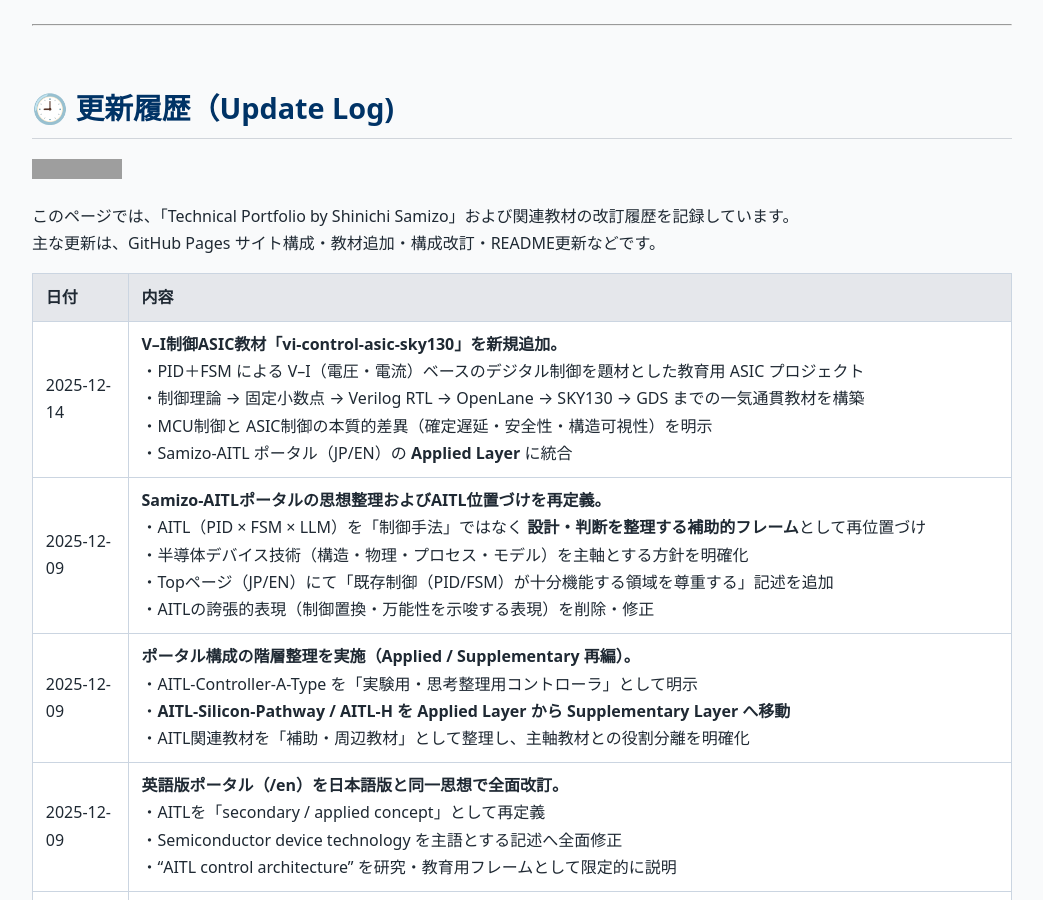
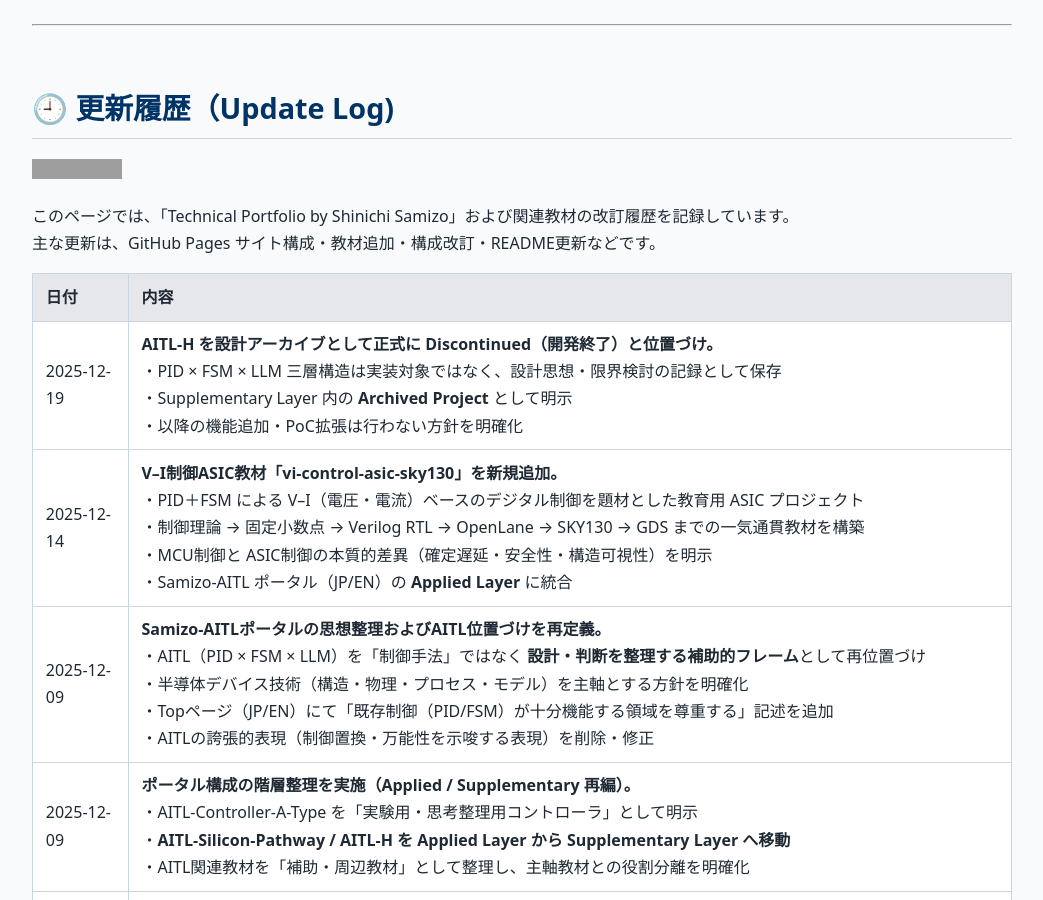
Before and after one commit to Samizo-AITL/Samizo-AITL.github.io, a Jekyll site: the page built from about/update/index.md, in a window 1280 px wide and 900 px high. Shown: the whole window, without its empty margins (118-1161 px from the left). Built offline with Jekyll 4.4.1, drawn with Linux system fonts in a browser that asks for light colours; grey boxes are pictures that could not be loaded.

Commit message:
Update index.md

```diff
--- a/about/update/index.md
+++ b/about/update/index.md
@@ -14,6 +14,7 @@
 
 | 日付       | 内容 |
 |------------|------|
+| 2025-12-19 | **AITL-H を設計アーカイブとして正式に Discontinued（開発終了）と位置づけ。**<br>・PID × FSM × LLM 三層構造は実装対象ではなく、設計思想・限界検討の記録として保存<br>・Supplementary Layer 内の **Archived Project** として明示<br>・以降の機能追加・PoC拡張は行わない方針を明確化 |
 | 2025-12-14 | **V–I制御ASIC教材「vi-control-asic-sky130」を新規追加。**<br>・PID＋FSM による V–I（電圧・電流）ベースのデジタル制御を題材とした教育用 ASIC プロジェクト<br>・制御理論 → 固定小数点 → Verilog RTL → OpenLane → SKY130 → GDS までの一気通貫教材を構築<br>・MCU制御と ASIC制御の本質的差異（確定遅延・安全性・構造可視性）を明示<br>・Samizo-AITL ポータル（JP/EN）の **Applied Layer** に統合 |
 | 2025-12-09 | **Samizo-AITLポータルの思想整理およびAITL位置づけを再定義。**<br>・AITL（PID × FSM × LLM）を「制御手法」ではなく **設計・判断を整理する補助的フレーム**として再位置づけ<br>・半導体デバイス技術（構造・物理・プロセス・モデル）を主軸とする方針を明確化<br>・Topページ（JP/EN）にて「既存制御（PID/FSM）が十分機能する領域を尊重する」記述を追加<br>・AITLの誇張的表現（制御置換・万能性を示唆する表現）を削除・修正 |
 | 2025-12-09 | **ポータル構成の階層整理を実施（Applied / Supplementary 再編）。**<br>・AITL-Controller-A-Type を「実験用・思考整理用コントローラ」として明示<br>・**AITL-Silicon-Pathway / AITL-H を Applied Layer から Supplementary Layer へ移動**<br>・AITL関連教材を「補助・周辺教材」として整理し、主軸教材との役割分離を明確化 |
```
